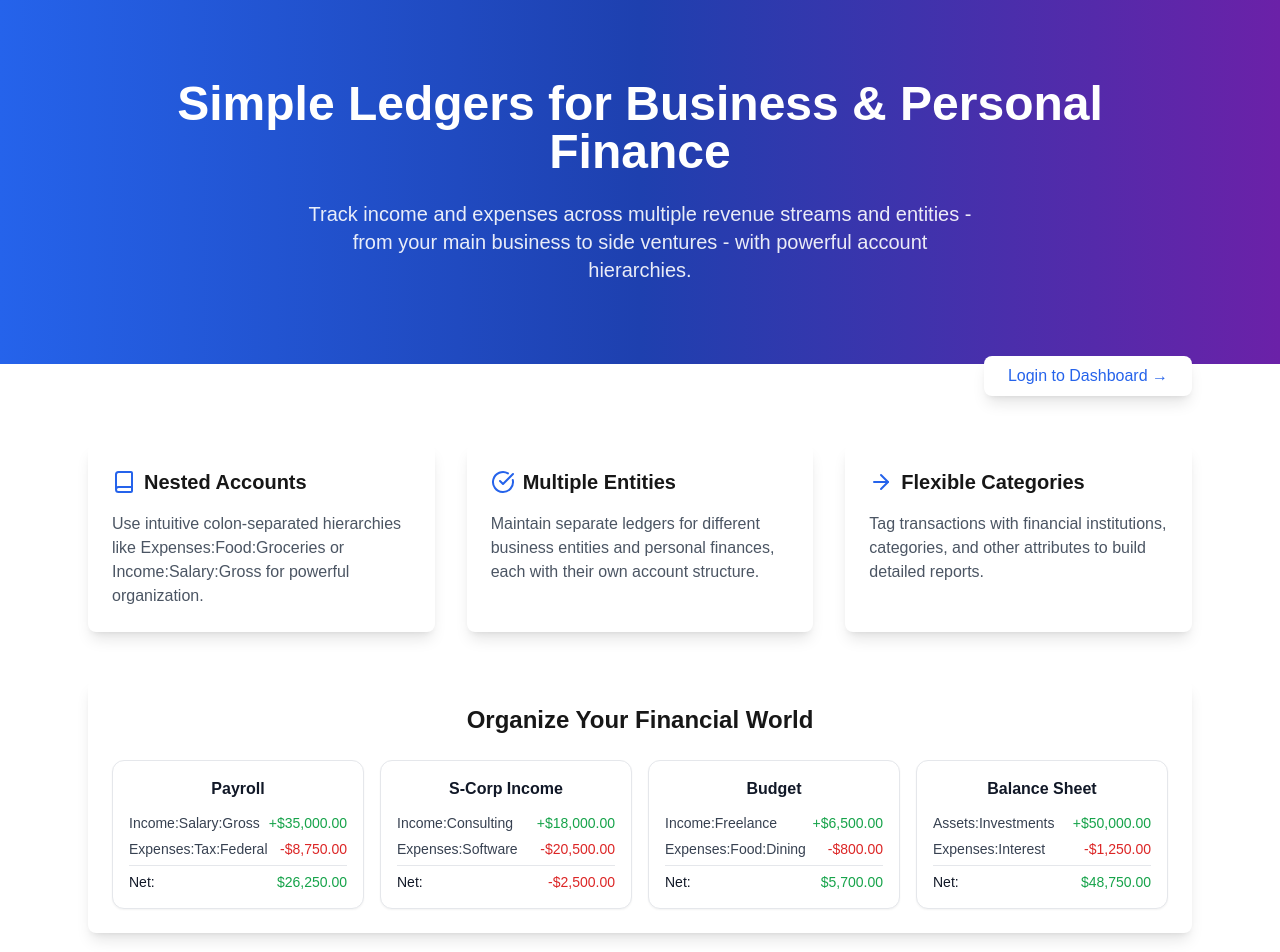
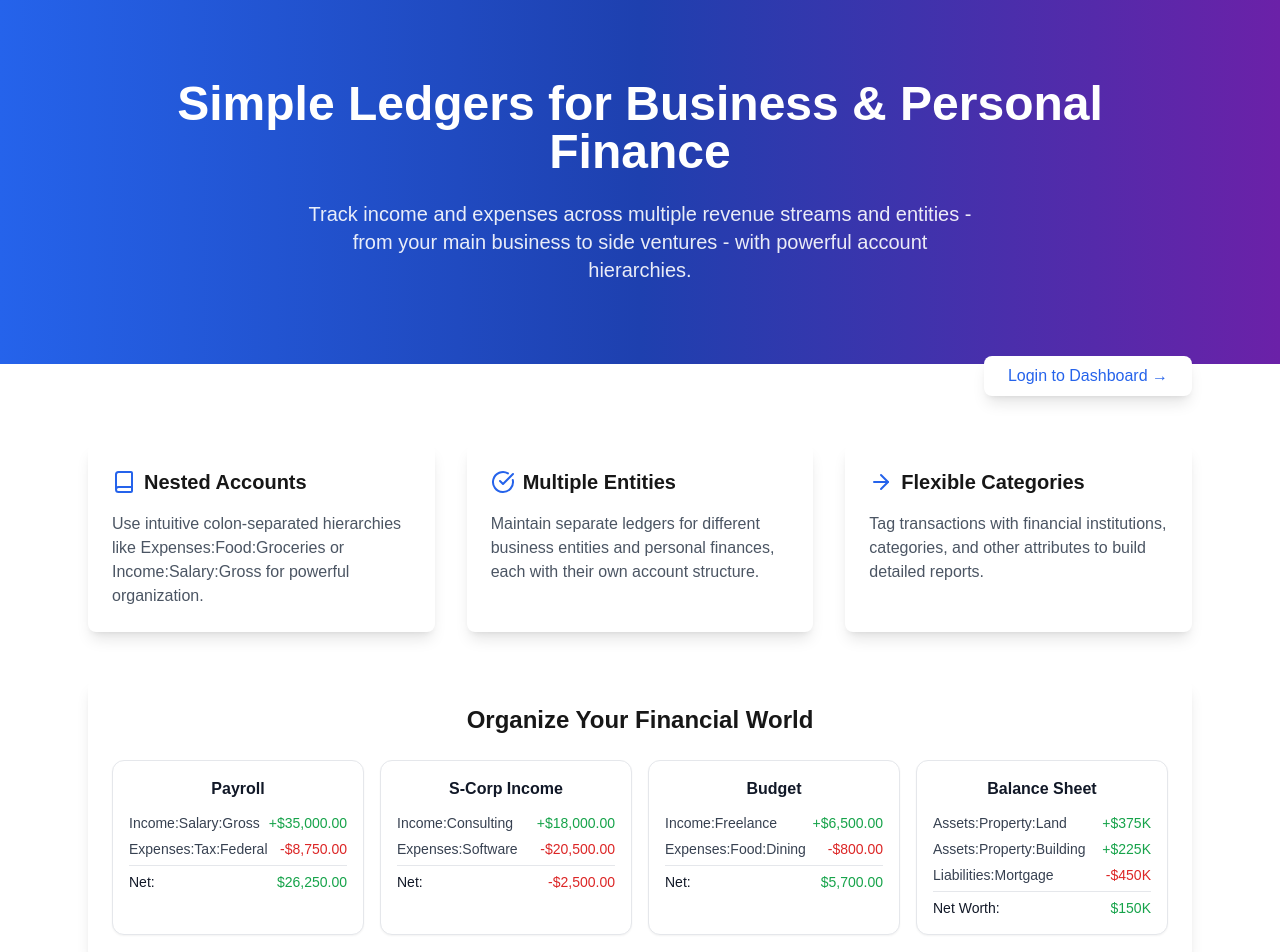
Before and after one commit to primordial-software-llc/budget-sidekick, a Next.js app: page / in a window 1280 px wide. Shown: the top 952 px of the page. Built offline with nearby package versions, Linux system fonts and the light colour scheme.

Commit message:
Fix landing page mini ledger having interest as an expense. Use a more complex example to show why nested accoutns are important for identifying what may or may not be depreciated in an asset like building vs land.

```diff
--- a/src/app/page.js
+++ b/src/app/page.js
@@ -69,16 +69,20 @@ function SimpleLedgerDemo() {
         <h3 className="text-gray-900 font-semibold text-base text-center mb-3">Balance Sheet</h3>
         <div className="space-y-1.5">
           <div className="flex justify-between text-sm">
-            <span className="text-gray-700">Assets:Investments</span>
-            <span className="text-green-600 font-medium">+$50,000.00</span>
+            <span className="text-gray-700 truncate pr-2">Assets:Property:Land</span>
+            <span className="text-green-600 font-medium tabular-nums">+$375K</span>
           </div>
           <div className="flex justify-between text-sm">
-            <span className="text-gray-700">Expenses:Interest</span>
-            <span className="text-red-600 font-medium">-$1,250.00</span>
+            <span className="text-gray-700 truncate pr-2">Assets:Property:Building</span>
+            <span className="text-green-600 font-medium tabular-nums">+$225K</span>
+          </div>
+          <div className="flex justify-between text-sm">
+            <span className="text-gray-700 truncate pr-2">Liabilities:Mortgage</span>
+            <span className="text-red-600 font-medium tabular-nums">-$450K</span>
           </div>
           <div className="flex justify-between text-sm pt-1.5 mt-1.5 border-t border-gray-200">
-            <span className="text-gray-900 font-medium">Net:</span>
-            <span className="text-green-600 font-medium">$48,750.00</span>
+            <span className="text-gray-900 font-medium">Net Worth:</span>
+            <span className="text-green-600 font-medium tabular-nums">$150K</span>
           </div>
         </div>
       </div>
```
